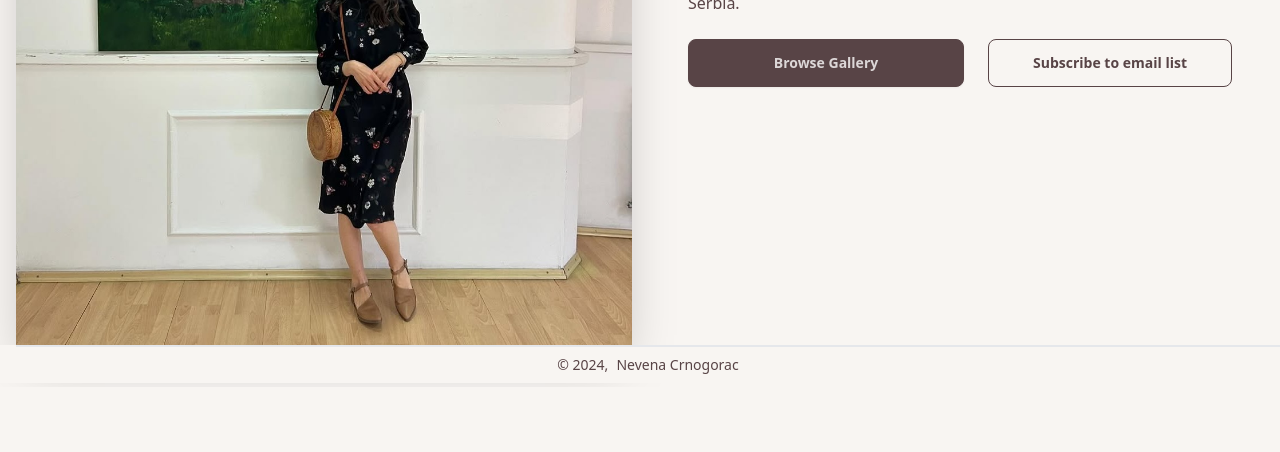
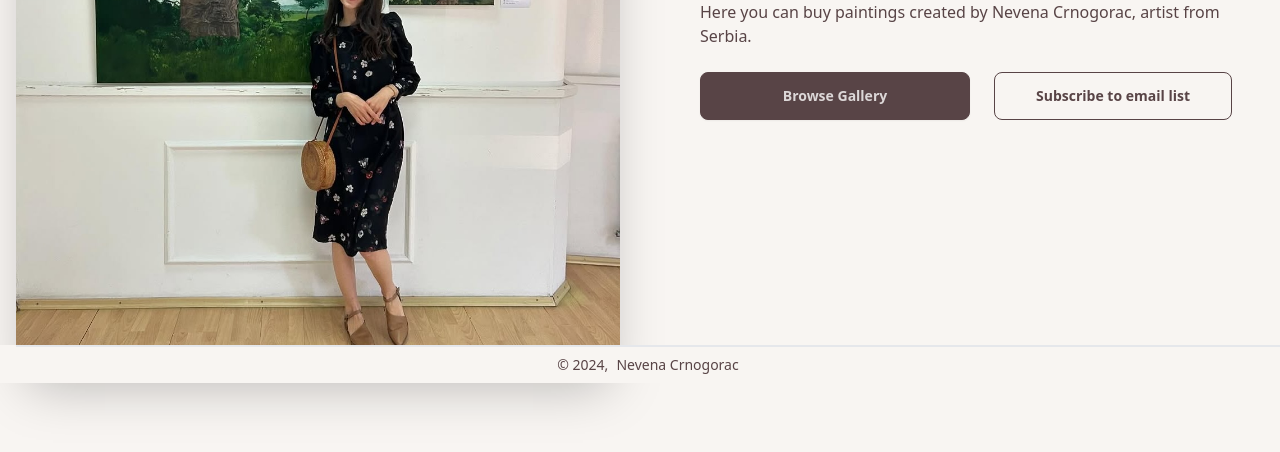
Before and after one commit to nevenacrnogorac/nevenacrnogorac.github.io, an Astro site: page / in a window 1280 px wide. Shown: the part 417-869 px from the top of the page. Before the commit the page ends 804 px from the top, so only its background shows below. Built offline with nearby package versions, Linux system fonts and the light colour scheme; Astro itself is replaced by a stand-in of ours.

Commit message:
small fixes

```diff
--- a/src/components/Landing.jsx
+++ b/src/components/Landing.jsx
@@ -4,8 +4,8 @@ import myImage from '../assets/images/cover.jpg'; // Prilagodite putanju
 
 const Landing = () => {
     return (
-        <div className="hero bg-primary py-6 max-h-lvh">
-            <div className="hero-content grid flex-1 lg:grid-cols-2 two-column-summary">
+        <div className="hero bg-primary max-h-lvh h-lvh pb-8">
+            <div className="hero-content grid flex-1 max-h-lvh h-lvh lg:grid-cols-2 two-column-summary gap-10 w-full">
                 <img
                     src={myImage.src}
                     className="lg:max-h-lvh md:max-h-lvh shadow-2xl"/>
```
